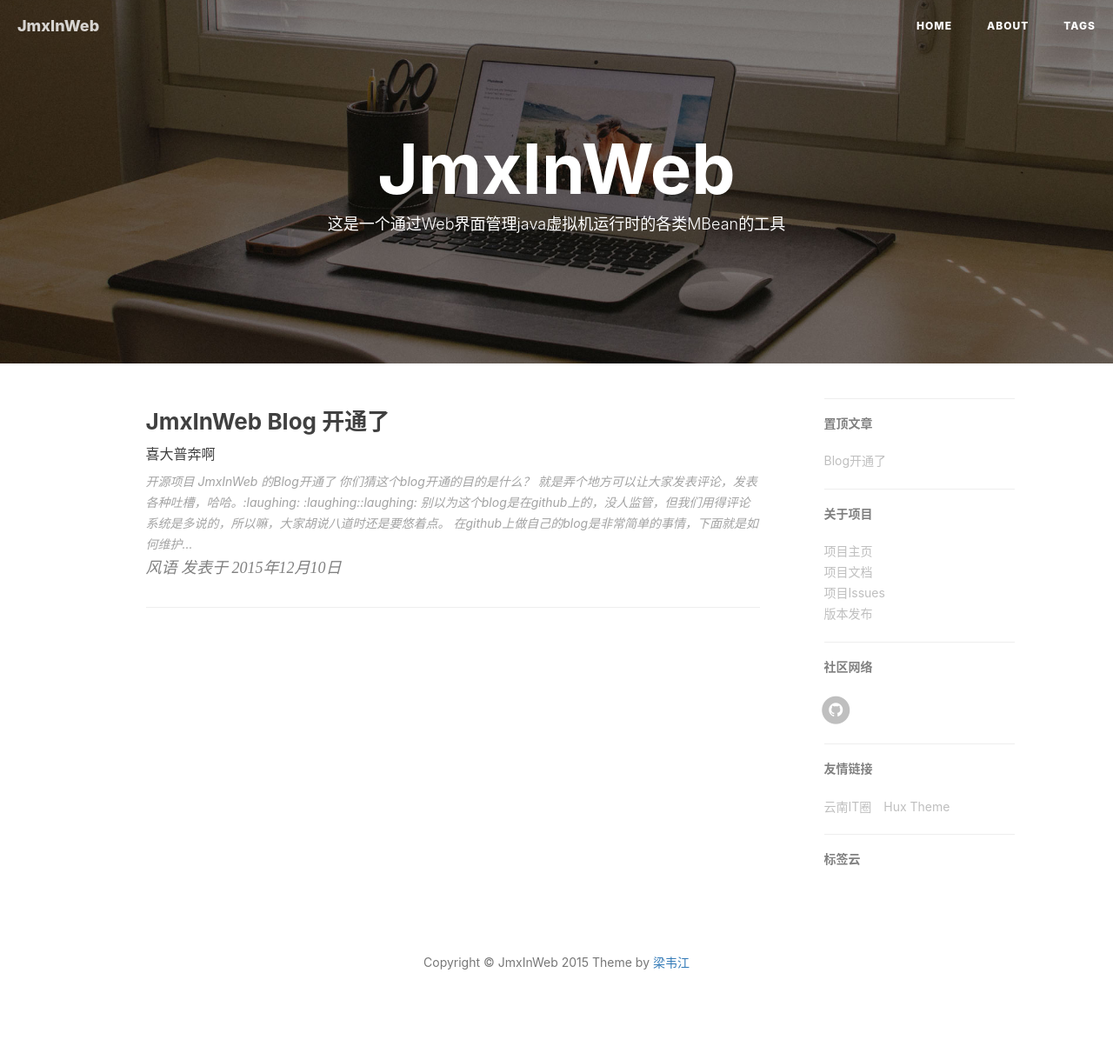
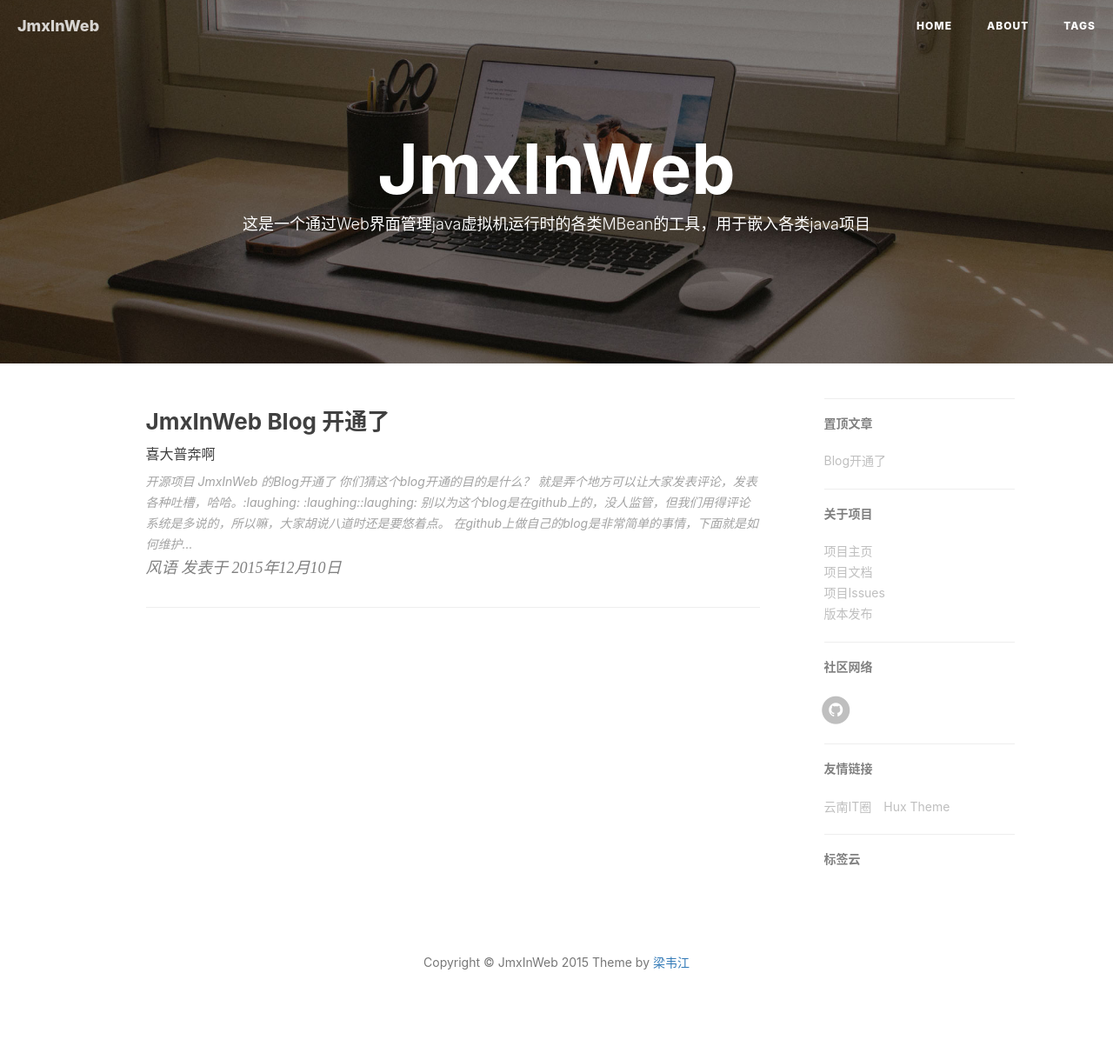
Before and after one commit to ynitq/JmxInWeb, a Jekyll site: the page built from index.html, in a window 1280 px wide. Shown: the whole page at 87% size. Built offline with Jekyll 4.4.1, drawn with Linux system fonts in a browser that asks for light colours; nearby versions of some CDN libraries; the list of posts is cut into pages by our own code; comment, search, counter and statistics services are not loaded.

Commit message:
update index.html

```diff
--- a/index.html
+++ b/index.html
@@ -1,6 +1,6 @@
 ---
 layout: page
-description: "这是一个通过Web界面管理java虚拟机运行时的各类MBean的工具"
+description: "这是一个通过Web界面管理java虚拟机运行时的各类MBean的工具，用于嵌入各类java项目"
 ---
 
 {% for post in paginator.posts %}
```
